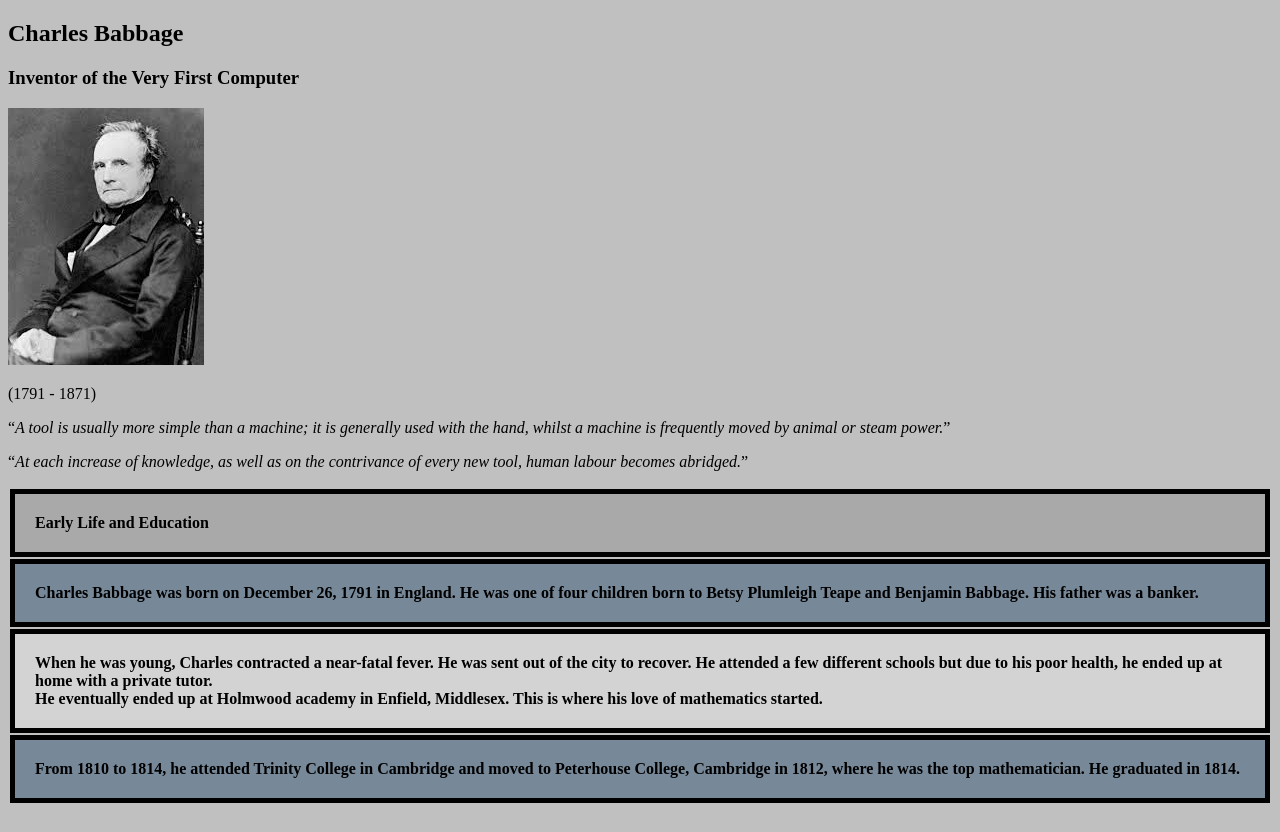
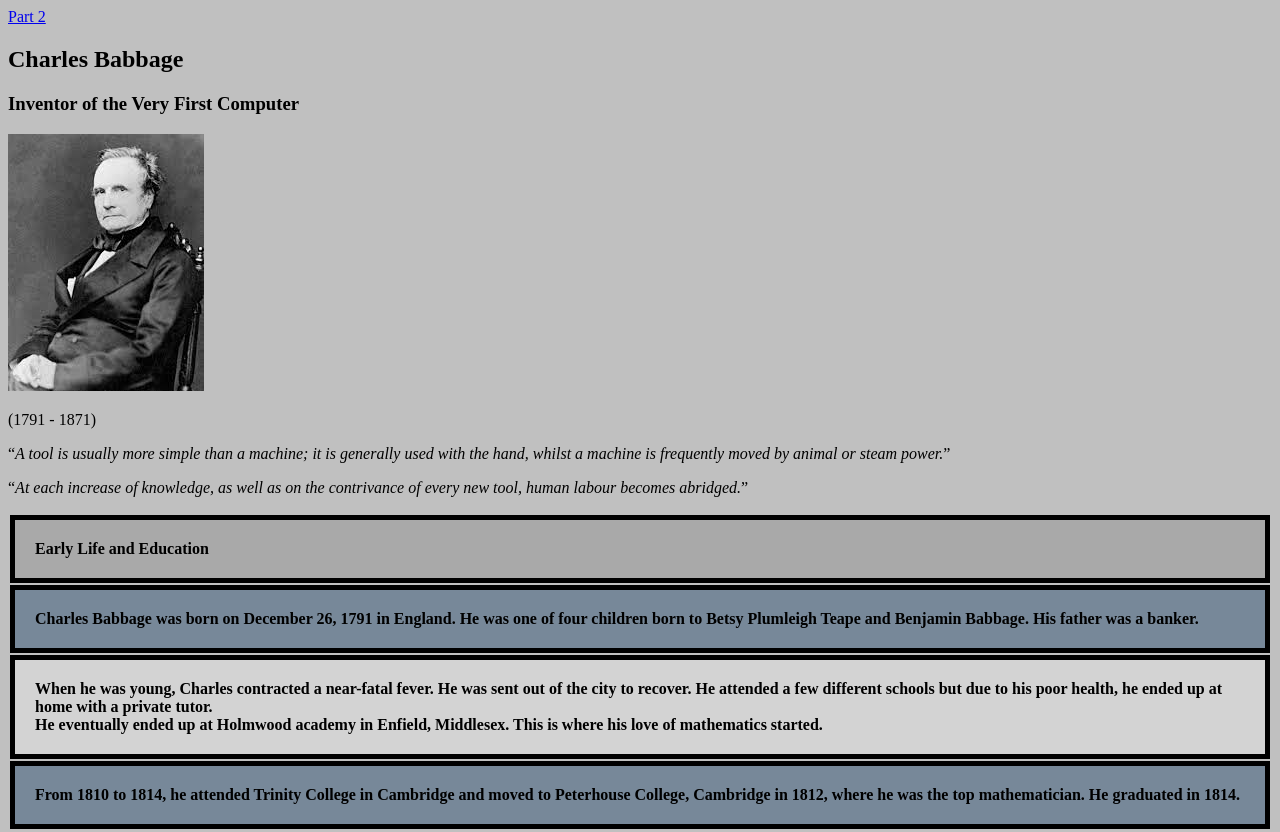
Before and after one commit to matthew-sanii/ICSO-Assignment-2B, a plain HTML site: page index.html in a window 1280 px wide. Shown: the top 832 px of the page. Drawn offline with Linux system fonts and the light colour scheme.

Commit message:
edited index.html

```diff
--- a/index.html
+++ b/index.html
@@ -6,7 +6,7 @@
   <title>Charles Babbage</title>
   </head>
   <body style="background-color:silver">
-    <a href="url"></a>
+    <a href="https://matthew-sanii.github.io/ICSO-Assignment-2B/index2.html">Part 2</a>
 <h2 id="txt">Charles Babbage</h1>
 <h3 id="image">Inventor of the Very First Computer</h2>
 <p id="image"><img src="./images/babbage.jpeg"><br></p>
```
